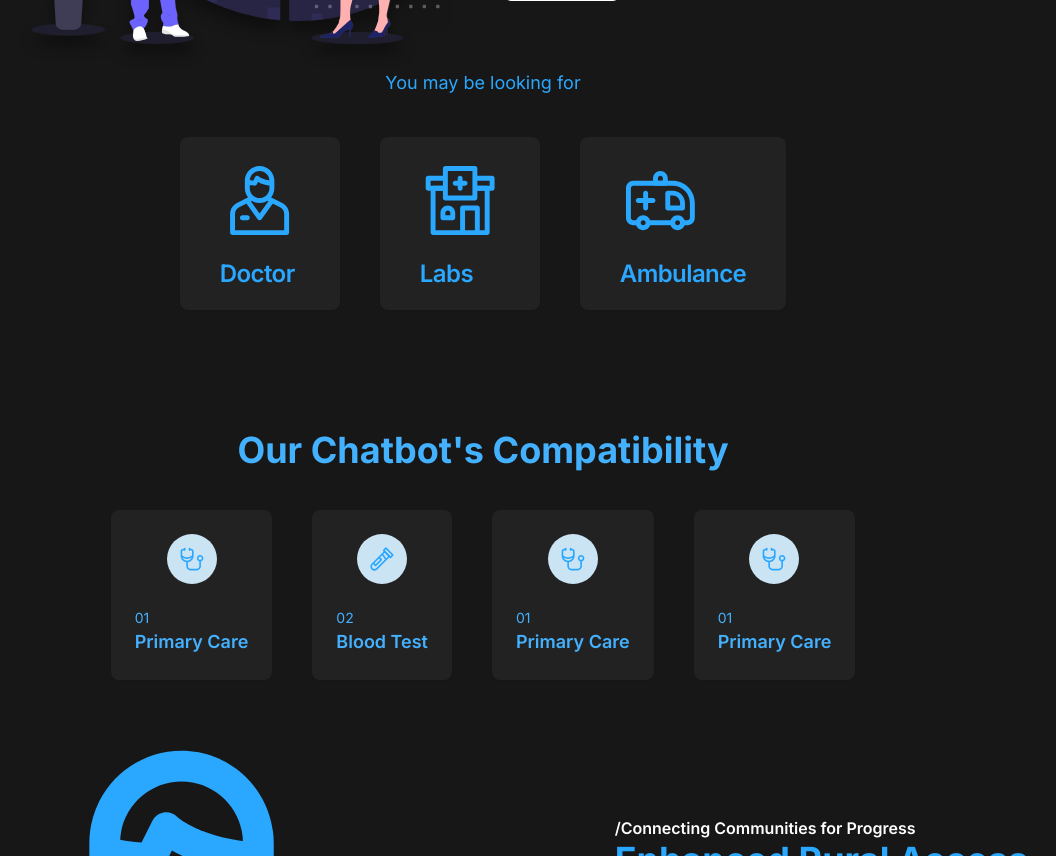
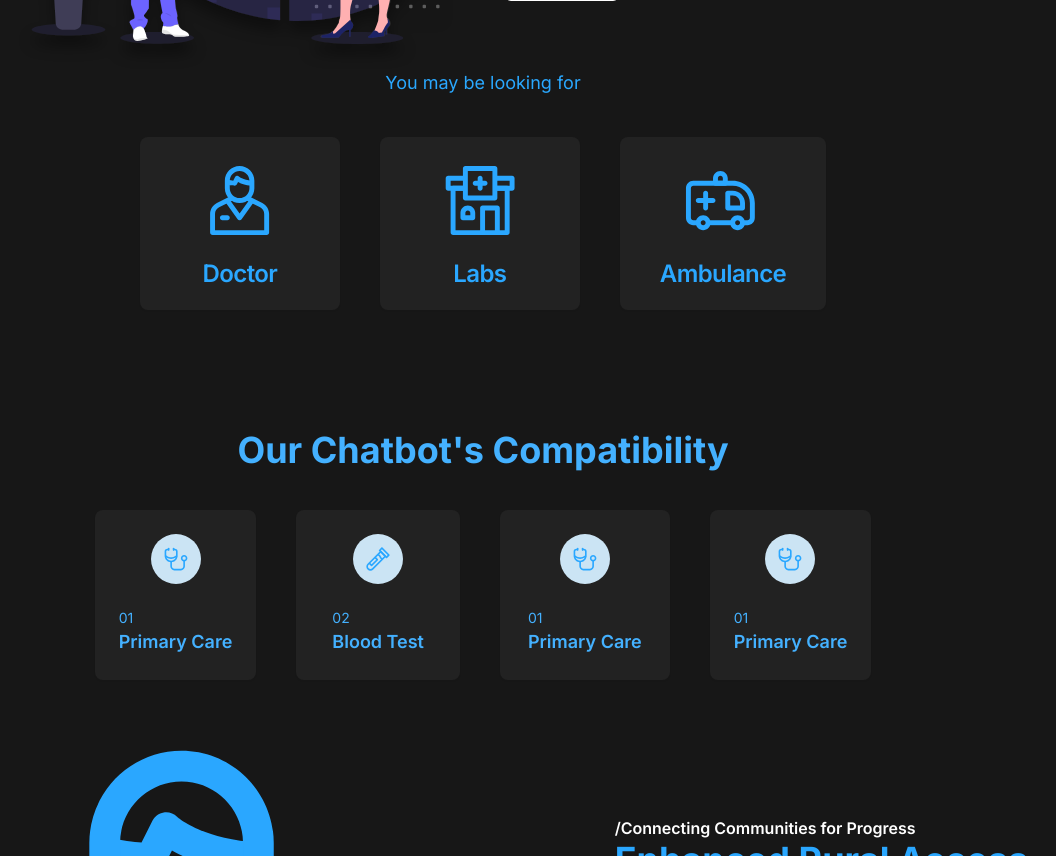
Before and after one commit to 4202-tsefkcaH/Sickbay.ai-Client, a Next.js app: page /chatapp in a window 1280 px wide. Shown: the part 440-1296 px from the top of the page, without its empty margins (157-1213 px from the left). Built offline with nearby package versions, Linux system fonts and the light colour scheme.

Commit message:
Fixed file uploader

```diff
--- a/next.config.mjs
+++ b/next.config.mjs
@@ -1,13 +1,5 @@
 /** @type {import('next').NextConfig} */
 const nextConfig = {
-  async rewrites() {
-    return [
-      {
-        source: "/api/:path*",
-        destination: "http://localhost:4000/api/:path*",
-      },
-    ];
-  },
 };
 
 export default nextConfig;
--- a/src/app/[locale]/layout.tsx
+++ b/src/app/[locale]/layout.tsx
@@ -5,8 +5,8 @@ import './globals.css';
 const inter = Inter({ subsets: ['latin'] });
 
 export const metadata: Metadata = {
-	title: 'Create Next App',
-	description: 'Generated by create next app',
+	title: 'Sickbay.ai',
+	description: 'HackFest 2024',
 };
 
 export default function RootLayout({
--- a/src/app/[locale]/page.tsx
+++ b/src/app/[locale]/page.tsx
@@ -113,22 +113,22 @@ export default function Home() {
 						You may be looking for
 					</h2>
 					<div className="flex justify-around items-center flex-wrap my-10 gap-x-10">
-						<Card className="bg-[#222222] border-none">
+						<Card className="bg-[#222222] border-none px-5">
 							<CardHeader className="px-10">
 								<Image src={doc} alt="doctor" width={80} />
-								<CardTitle className="text-[#2AA7FF] pt-4">Doctor</CardTitle>
+								<CardTitle className="text-[#2AA7FF] pt-4 text-center">Doctor</CardTitle>
 							</CardHeader>
 						</Card>
-						<Card className="bg-[#222222] border-none flex flex-col justify-center items-center">
-							<CardHeader className="px-10">
-								<Image src={lab} alt="lab" width={80} />
-								<CardTitle className="text-[#2AA7FF] pt-4">Labs</CardTitle>
+						<Card className="bg-[#222222] border-none flex px-5 flex-col justify-center items-center">
+							<CardHeader className="px-10 flex justify-center">
+								<Image src={lab} alt="lab" width={80} className='' />
+								<CardTitle className="text-[#2AA7FF] pt-4 text-center">Labs</CardTitle>
 							</CardHeader>
 						</Card>
-						<Card className="bg-[#222222] border-none">
+						<Card className="bg-[#222222] border-none flex justify-center">
 							<CardHeader className="px-10">
-								<Image src={ambulance} alt="ambulance" width={80} />
-								<CardTitle className="text-[#2AA7FF] pt-4">Ambulance</CardTitle>
+								<Image src={ambulance} alt="ambulance" width={80} className='ml-5' />
+								<CardTitle className="text-[#2AA7FF] pt-4 text-center">Ambulance</CardTitle>
 							</CardHeader>
 						</Card>
 					</div>
@@ -150,7 +150,7 @@ export default function Home() {
 								</div>
 							</CardHeader>
 							<CardContent>
-								<p className="text-sm text-[#44B1FF]">01</p>
+								<p className="text-sm  text-[#44B1FF]">01</p>
 								<p className="text-[#44B1FF] text-lg font-semibold">
 									Primary Care
 								</p>
@@ -163,8 +163,8 @@ export default function Home() {
 								</div>
 							</CardHeader>
 							<CardContent>
-								<p className="text-sm text-[#44B1FF]">02</p>
-								<p className="text-[#44B1FF] text-lg font-semibold">
+								<p className="text-sm ml-3 text-[#44B1FF]">02</p>
+								<p className="text-[#44B1FF] px-3 text-lg font-semibold">
 									Blood Test
 								</p>
 							</CardContent>
@@ -181,8 +181,8 @@ export default function Home() {
 								</div>
 							</CardHeader>
 							<CardContent>
-								<p className="text-sm text-[#44B1FF]">01</p>
-								<p className="text-[#44B1FF] text-lg font-semibold">
+								<p className="text-sm ml-1 text-[#44B1FF]">01</p>
+								<p className="text-[#44B1FF] px-1 text-lg font-semibold">
 									Primary Care
 								</p>
 							</CardContent>
--- a/src/components/ui/FileUploader.tsx
+++ b/src/components/ui/FileUploader.tsx
@@ -18,7 +18,7 @@ const FileUploader = () => {
 		e.preventDefault();
 		const formData = new FormData();
 		formData.append('file', file);
-		const res = await axios.post('/api/upload', formData);
+		const res = await axios.post('http://localhost:4000/api/upload', formData);
 		setUploaded(res.data);
 	}
 
--- a/src/lib/chat-context.tsx
+++ b/src/lib/chat-context.tsx
@@ -22,9 +22,8 @@ export const ChatContextProvider: FC<ProviderProps> = ({ children }) => {
 				setActiveSession(res.data[0]);
 				if (res.data.length !== 0) setShow(true);
 			});
-	}, []);
+	}, [user_id]);
 
-	// add new chat
 	const addNewSession = async () => {
 		setShow(false);
 		const timenow = new Date();
@@ -36,7 +35,7 @@ export const ChatContextProvider: FC<ProviderProps> = ({ children }) => {
 		setChatHistory((prevChatHistory: any) => {
 			let newChatHistory = [...prevChatHistory];
 			const index = newChatHistory.findIndex(
-				(sess) => sess.sessionID === activeSession.sessionID,
+				(sess) => sess['_id'] === activeSession['_id'],
 			);
 			newChatHistory[index] = activeSession;
 			newChatHistory = [
@@ -76,8 +75,6 @@ export const ChatContextProvider: FC<ProviderProps> = ({ children }) => {
 		setShow(session.chats.length !== 0);
 	};
 
-
-
 	const updateChat = async (chat: any) => {
 		setActiveSession((prevState: any) => {
 			const newState = { ...prevState };
```
